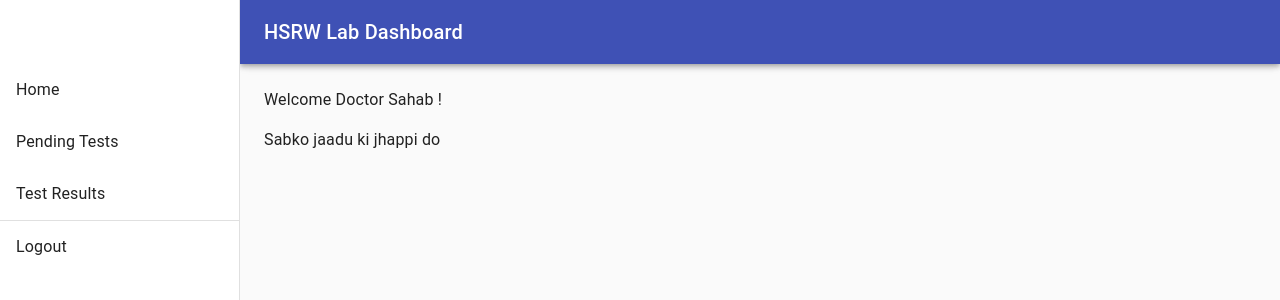
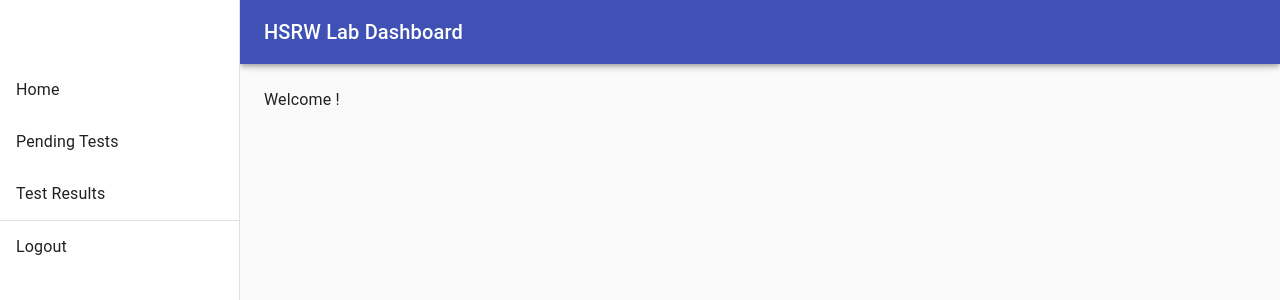
Before and after one commit to adityaghag/GDPRInHeathCare, a React (Create React App) app in the folder frontend/: page /lab in a window 1280 px wide. Shown: the top 300 px of the page. Built offline with nearby package versions, Linux system fonts and the light colour scheme.

Commit message:
lab updated

```diff
--- a/frontend/src/component/lab/Lab.js
+++ b/frontend/src/component/lab/Lab.js
@@ -74,10 +74,7 @@ export default function Lab() {
       <main className={classes.content}>
         <div className={classes.toolbar} />
         <Typography paragraph>
-         Welcome Doctor Sahab !
-        </Typography>
-        <Typography paragraph>
-         Sabko jaadu ki jhappi do
+         Welcome !
         </Typography>
       </main>
     </div>
--- a/frontend/src/component/lab/Pendingtests.js
+++ b/frontend/src/component/lab/Pendingtests.js
@@ -74,10 +74,7 @@ export default function Pendingtests() {
       <main className={classes.content}>
         <div className={classes.toolbar} />
         <Typography paragraph>
-         Welcome Doctor Sahab !
-        </Typography>
-        <Typography paragraph>
-         Sabko jaadu ki jhappi do
+         Pending Results
         </Typography>
       </main>
     </div>
--- a/frontend/src/component/lab/Testresults.js
+++ b/frontend/src/component/lab/Testresults.js
@@ -74,10 +74,7 @@ export default function Testresults() {
       <main className={classes.content}>
         <div className={classes.toolbar} />
         <Typography paragraph>
-         Welcome Doctor Sahab !
-        </Typography>
-        <Typography paragraph>
-         Sabko jaadu ki jhappi do
+         Test Results
         </Typography>
       </main>
     </div>
```
